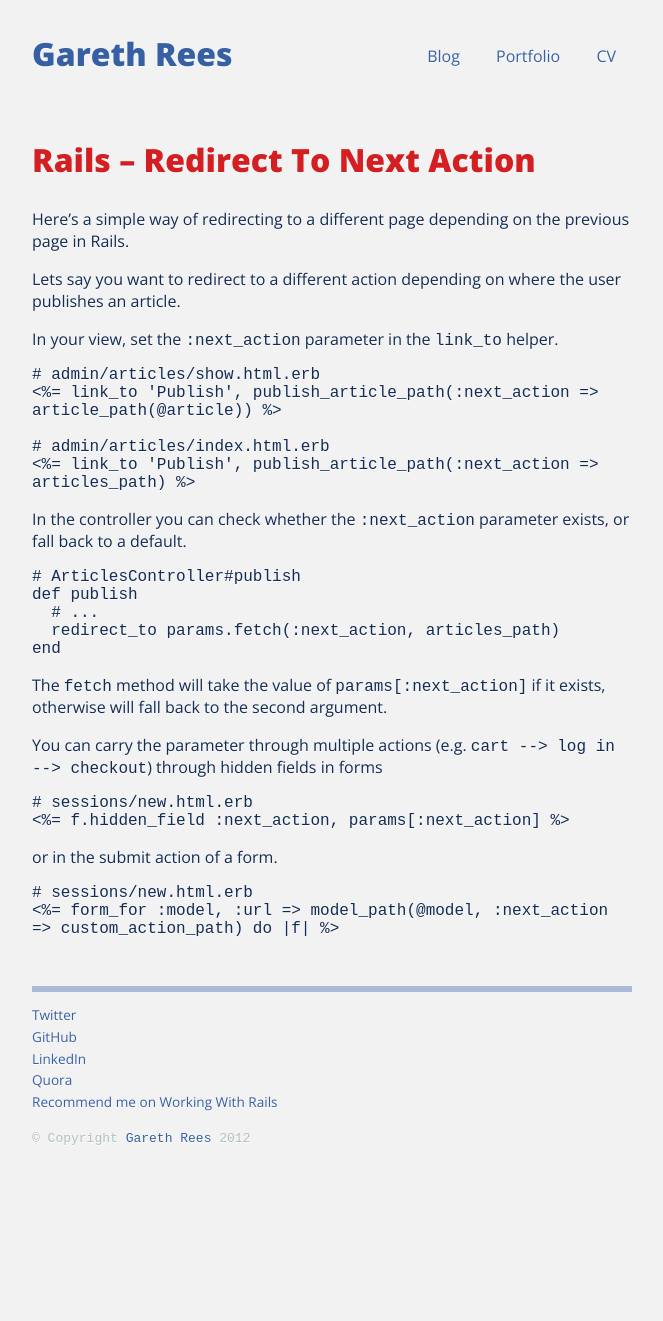
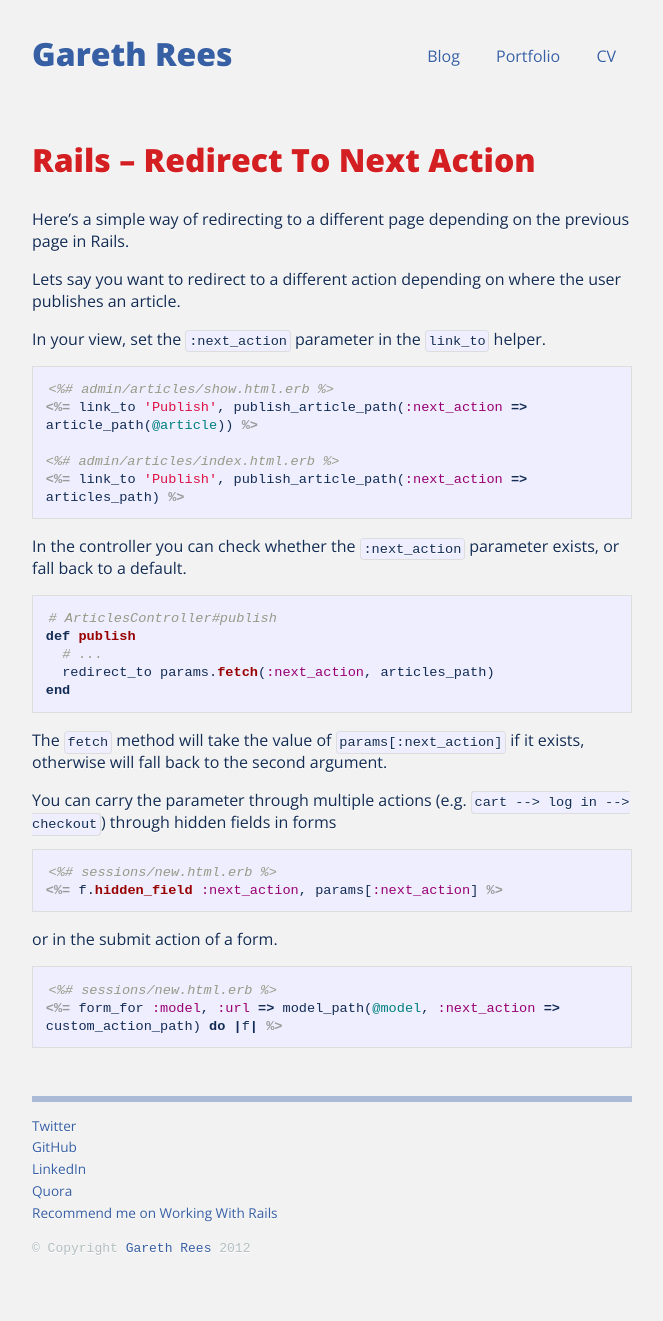
Before and after one commit to garethrees/garethrees.github.com, a Jekyll site: the page built from _posts/2012-08-19-rails-redirect-to-next-action.md, in a window 1280 px wide. Shown: the whole page, without its empty margins (308-971 px from the left). Built offline with Jekyll 4.4.1, drawn with Linux system fonts in a browser that asks for light colours; some web fonts are replaced; before the commit the page ends 1211 px from its top, so only the background shows below that.

Commit message:
Add syntax highlighting

```diff
--- a/_config.yml
+++ b/_config.yml
@@ -2,3 +2,4 @@
 server: true
 auto: true
 permalink: pretty
+pygments: true
--- a/_layouts/default.html
+++ b/_layouts/default.html
@@ -11,6 +11,7 @@
 	<meta name="description" content="Gareth Rees: Ruby on Rails and Front End Web Developer from Cardiff, Wales UK" />
   <link rel="stylesheet" href="/stylesheets/normalize.css" />
 	<link rel="stylesheet" href="/stylesheets/application.css" />
+	<link rel="stylesheet" href="/stylesheets/syntax.css" />
 	<!--[if IE]>
 		<script src="http://html5shiv.googlecode.com/svn/trunk/html5.js"></script>
 	<![endif]-->
--- a/_posts/2012-08-19-rails-redirect-to-next-action.md
+++ b/_posts/2012-08-19-rails-redirect-to-next-action.md
@@ -12,28 +12,36 @@
 
 In your view, set the `:next_action` parameter in the `link_to` helper.
 
-    # admin/articles/show.html.erb
-    <%= link_to 'Publish', publish_article_path(:next_action => article_path(@article)) %>
+{% highlight erb %}
+<%# admin/articles/show.html.erb %>
+<%= link_to 'Publish', publish_article_path(:next_action => article_path(@article)) %>
 
-    # admin/articles/index.html.erb
-    <%= link_to 'Publish', publish_article_path(:next_action => articles_path) %>
+<%# admin/articles/index.html.erb %>
+<%= link_to 'Publish', publish_article_path(:next_action => articles_path) %>
+{% endhighlight %}
 
 In the controller you can check whether the `:next_action` parameter exists, or fall back to a default.
 
-    # ArticlesController#publish
-    def publish
-      # ...
-      redirect_to params.fetch(:next_action, articles_path)
-    end
+{% highlight ruby %}
+# ArticlesController#publish
+def publish
+  # ...
+  redirect_to params.fetch(:next_action, articles_path)
+end
+{% endhighlight %}
 
 The `fetch` method will take the value of `params[:next_action]` if it exists, otherwise will fall back to the second argument.
 
 You can carry the parameter through multiple actions (e.g. `cart --> log in --> checkout`) through hidden fields in forms
 
-    # sessions/new.html.erb
-    <%= f.hidden_field :next_action, params[:next_action] %>
+{% highlight erb %}
+<%# sessions/new.html.erb %>
+<%= f.hidden_field :next_action, params[:next_action] %>
+{% endhighlight %}
 
 or in the submit action of a form.
 
-    # sessions/new.html.erb
-    <%= form_for :model, :url => model_path(@model, :next_action => custom_action_path) do |f| %>
+{% highlight erb %}
+<%# sessions/new.html.erb %>
+<%= form_for :model, :url => model_path(@model, :next_action => custom_action_path) do |f| %>
+{% endhighlight %}
--- a/stylesheets/application.css
+++ b/stylesheets/application.css
@@ -162,6 +162,27 @@
   border: 4px solid #101123;
 }
 
+.post pre {
+  background: #eef;
+  border: 1px solid #ddd;
+/*  font-size: 14px;*/
+  padding: 0.8em;
+  text-shadow: none;
+}
+
+.post code {
+  background: #eef;
+  border: 1px solid #ddd;
+  border-radius: 0.25em;
+  font-size: 85%;
+  padding: 0.2em;
+}
+
+.post pre code {
+  border: none;
+}
+
+
 
 /* ==========================================================================
  * Footer
--- /dev/null
+++ b/stylesheets/syntax.css
@@ -0,0 +1,60 @@
+.highlight  { background: #ffffff; }
+.highlight .c { color: #999988; font-style: italic } /* Comment */
+.highlight .err { color: #a61717; background-color: #e3d2d2 } /* Error */
+.highlight .k { font-weight: bold } /* Keyword */
+.highlight .o { font-weight: bold } /* Operator */
+.highlight .cm { color: #999988; font-style: italic } /* Comment.Multiline */
+.highlight .cp { color: #999999; font-weight: bold } /* Comment.Preproc */
+.highlight .c1 { color: #999988; font-style: italic } /* Comment.Single */
+.highlight .cs { color: #999999; font-weight: bold; font-style: italic } /* Comment.Special */
+.highlight .gd { color: #000000; background-color: #ffdddd } /* Generic.Deleted */
+.highlight .gd .x { color: #000000; background-color: #ffaaaa } /* Generic.Deleted.Specific */
+.highlight .ge { font-style: italic } /* Generic.Emph */
+.highlight .gr { color: #aa0000 } /* Generic.Error */
+.highlight .gh { color: #999999 } /* Generic.Heading */
+.highlight .gi { color: #000000; background-color: #ddffdd } /* Generic.Inserted */
+.highlight .gi .x { color: #000000; background-color: #aaffaa } /* Generic.Inserted.Specific */
+.highlight .go { color: #888888 } /* Generic.Output */
+.highlight .gp { color: #555555 } /* Generic.Prompt */
+.highlight .gs { font-weight: bold } /* Generic.Strong */
+.highlight .gu { color: #aaaaaa } /* Generic.Subheading */
+.highlight .gt { color: #aa0000 } /* Generic.Traceback */
+.highlight .kc { font-weight: bold } /* Keyword.Constant */
+.highlight .kd { font-weight: bold } /* Keyword.Declaration */
+.highlight .kp { font-weight: bold } /* Keyword.Pseudo */
+.highlight .kr { font-weight: bold } /* Keyword.Reserved */
+.highlight .kt { color: #445588; font-weight: bold } /* Keyword.Type */
+.highlight .m { color: #009999 } /* Literal.Number */
+.highlight .s { color: #d14 } /* Literal.String */
+.highlight .na { color: #008080 } /* Name.Attribute */
+.highlight .nb { color: #0086B3 } /* Name.Builtin */
+.highlight .nc { color: #445588; font-weight: bold } /* Name.Class */
+.highlight .no { color: #008080 } /* Name.Constant */
+.highlight .ni { color: #800080 } /* Name.Entity */
+.highlight .ne { color: #990000; font-weight: bold } /* Name.Exception */
+.highlight .nf { color: #990000; font-weight: bold } /* Name.Function */
+.highlight .nn { color: #555555 } /* Name.Namespace */
+.highlight .nt { color: #000080 } /* Name.Tag */
+.highlight .nv { color: #008080 } /* Name.Variable */
+.highlight .ow { font-weight: bold } /* Operator.Word */
+.highlight .w { color: #bbbbbb } /* Text.Whitespace */
+.highlight .mf { color: #009999 } /* Literal.Number.Float */
+.highlight .mh { color: #009999 } /* Literal.Number.Hex */
+.highlight .mi { color: #009999 } /* Literal.Number.Integer */
+.highlight .mo { color: #009999 } /* Literal.Number.Oct */
+.highlight .sb { color: #d14 } /* Literal.String.Backtick */
+.highlight .sc { color: #d14 } /* Literal.String.Char */
+.highlight .sd { color: #d14 } /* Literal.String.Doc */
+.highlight .s2 { color: #d14 } /* Literal.String.Double */
+.highlight .se { color: #d14 } /* Literal.String.Escape */
+.highlight .sh { color: #d14 } /* Literal.String.Heredoc */
+.highlight .si { color: #d14 } /* Literal.String.Interpol */
+.highlight .sx { color: #d14 } /* Literal.String.Other */
+.highlight .sr { color: #009926 } /* Literal.String.Regex */
+.highlight .s1 { color: #d14 } /* Literal.String.Single */
+.highlight .ss { color: #990073 } /* Literal.String.Symbol */
+.highlight .bp { color: #999999 } /* Name.Builtin.Pseudo */
+.highlight .vc { color: #008080 } /* Name.Variable.Class */
+.highlight .vg { color: #008080 } /* Name.Variable.Global */
+.highlight .vi { color: #008080 } /* Name.Variable.Instance */
+.highlight .il { color: #009999 } /* Literal.Number.Integer.Long */
```
Also changed, not shown: _posts/2011-12-02-set-git-branch-in-your-bash-prompt.md (+4 -2 lines).
